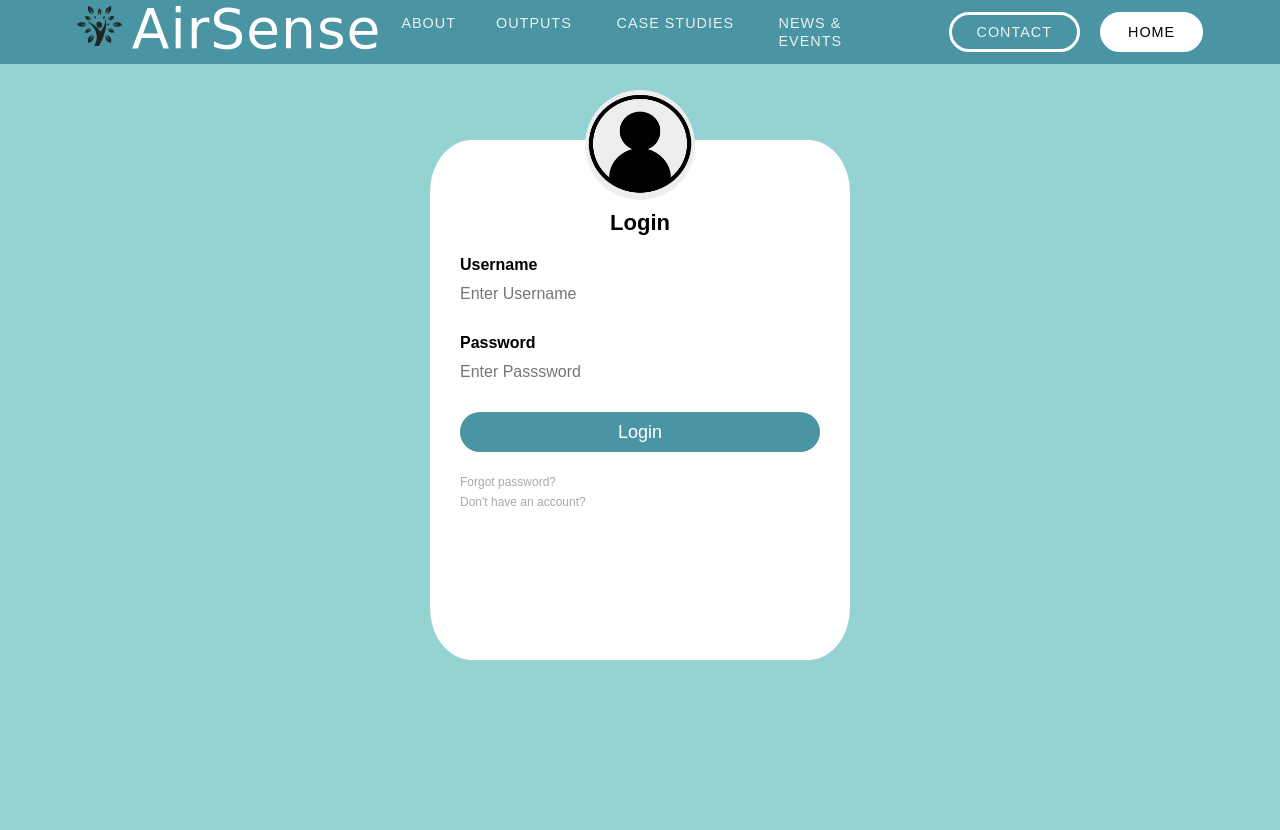
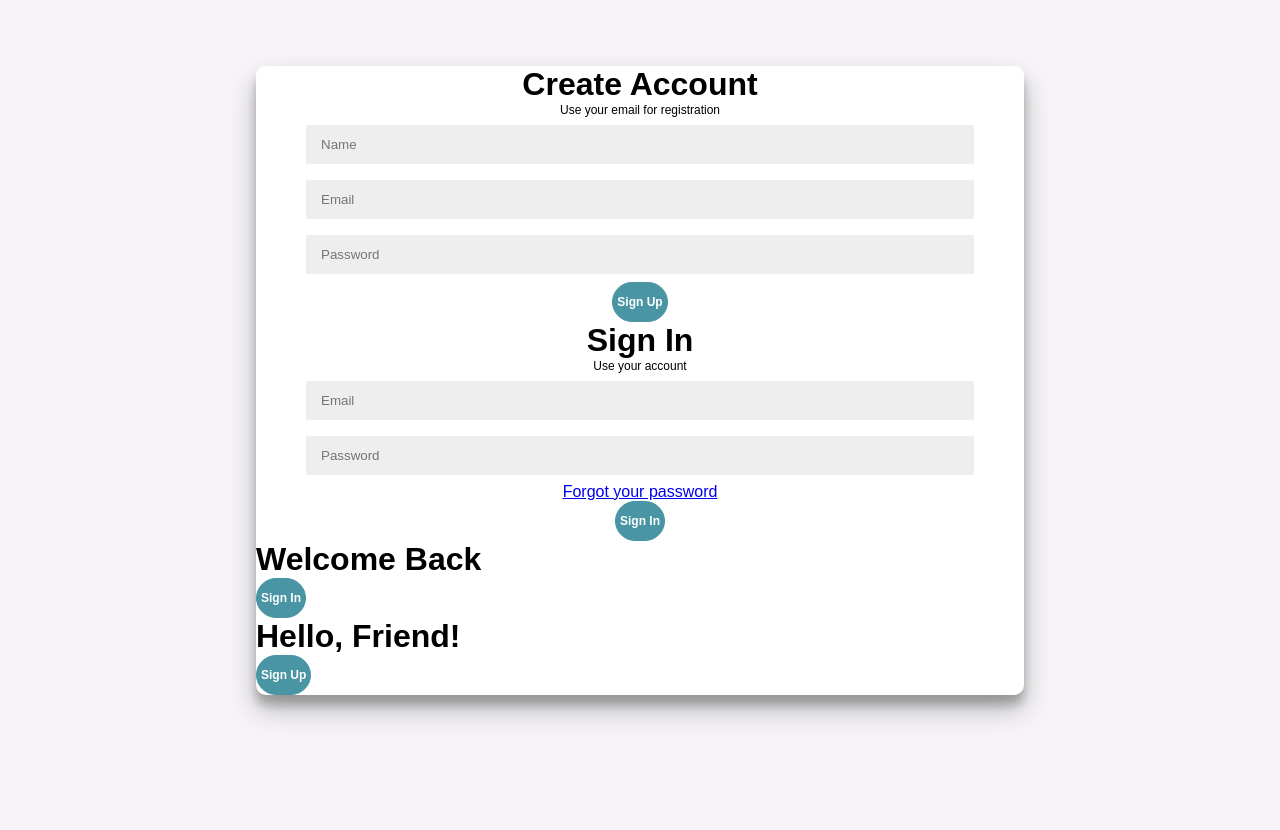
Before and after one commit to oravrp/INT20_21_Gr2, a PHP site: page /Login.html in a window 1280 px wide. Before the commit the page ends 660 px from the top, so only its background shows below. Run offline with PHP 8.4, Linux system fonts and the light colour scheme.

Commit message:
changes to he login/signup forms

```diff
--- a/Login.html
+++ b/Login.html
@@ -1,5 +1,5 @@
 <!DOCTYPE html>
-<html>
+<html lang="en">
     <head>
 <title> Log In </title>
 
@@ -7,52 +7,41 @@
     </head>
    <body>
 
-    <div class="loginbox">
-         <img src="img/avatar.png" class="avatar">
-         <h1> Login</h1>
-         <frorm>
-             <p> Username </p>
-             <input type="text" name="" placeholder="Enter Username">
-             <p> Password</p>
-             <input type="password" name="" placeholder="Enter Passsword">
-             <input type="submit" name="" value="Login">
-             <a href="#">Forgot password?</a><br>
-             <a href="#">Don't have an account?</a>
-         </frorm>
 
+    <div class="container" id="container">
+        <div class="form-container sign-up-container">
+            <form action="#">
+                <H1>Create Account</H1>
+            <span>Use your email for registration </span>
+            <input type="text" placeholder="Name"/>
+            <input type="email" placeholder="Email"/>
+            <input type="password" placeholder="Password"/>
+            <button>Sign Up</button>
+            </form>
+        </div>
+        <div class="form-container sign-in-container">
+            <form action="#">
+                <h1>Sign In</h1>
+                <span> Use your account</span>
+            <input type="email" placeholder="Email"/>
+            <input type="password" placeholder="Password"/>
+            <a href="#">Forgot your password</a>
+            <button>Sign In</button>
+            </form>
+        </div>
+        <div class="overlay-container">
+            <div class="overlay">
+                <div class="overlay-panel overlay-left">
+                    <h1>Welcome Back</h1>
+                <button class="ghost" id="SignIn">Sign In</button >
+                </div>
+                <div class="overlay-panel overlay-right">
+                    <h1>Hello, Friend!</h1>
+                    <Button class="ghost" id="SignUp">Sign Up</Button>
+                </div>
+            </div>
+        </div>
     </div>
-    <header>
-        <a class="logo" href="home.html">
-            <img src="img/logo1.png" style="width: 45px; height: 40px; position: relative; top:6px ;" alt="logo">
-            <span style="font-family: 'East Sea Dokdo', cursive; font-size: 55px; color: white; margin-left: 10px; position: relative; bottom: 3px; letter-spacing: 1px;">
-                AirSense
-            </span>
-        </a>
-    <nav>
-        <ul class="nav__links">
-            <li><a href="#">About</a></li>
-            <div class="dropdown">
-                <li><a href="#">Outputs</a><i class="fa fa-angle-down" aria-hidden="true"></i>
-                    <div class="dropdown-content">
-                        <a href="#">Link 1</a>
-                        <a href="#">Link 2</a>
-                        <a href="#">Link 3</a>
-                    </div>
-                </li>
-            </div>
-            <div class="dropdown">
-                <li><a href="#">Case Studies</a><i class="fa fa-angle-down" aria-hidden="true"></i>
-                    <div class="dropdown-content">
-                        <a href="#">Link 1</a>
-                        <a href="#">Link 2</a>
-                        <a href="#">Link 3</a>
-                    </div>
-                </li>
-            </div>
-            <li><a href="#">News & Events</a></li>
-        </ul>
-    </nav>
-    <a class="cta" href="#">Contact</a>
-    <p class="menu cta">Home</p>
+    <script src="Login.js"></script>
    </body>
 </html>
--- a/css/Login.css
+++ b/css/Login.css
@@ -4,245 +4,61 @@
     box-sizing: border-box;
 }
 body{
-    margin: 0;
-    padding:0;
-    background: #45b1b190;
-    background-size: cover;
-    background-position: center;
-    font-family: sans-serif;
-}
-
-.loginbox{
-    width: 420px;
-    height: 520px;
-    border-radius: 10%;
-    background: #fff;
-    color: #000;
-    top: 50%;
-    left: 50%;
-    position: absolute;
-    transform: translate(-50%,-50%);
-    box-sizing: border-box;
-    padding: 70px 30px;
-}
-
-.avatar{
-    width:110px;
-    height: 110px;
-    border-radius:50%;
-    position: absolute;
-    top:-50px;
-    left : calc(50% - 55px);
-}
-
-h1{
-    margin: 0;
-    padding: 0 0 20px;
-    text-align: center;
-    font-size: 22px;
-}
-
-.loginbox p{
-    margin: 0;
-    padding: 0;
-    font-weight: bold;
-}
-
-.loginbox input{
-    width: 100%;
-    margin-bottom: 20px;
-}
-
-.loginbox input[type="text"], input[type="password"]{
-    border: none;
-    border-bottom: 1px solid #fff;
-    background: transparent;
-    outline: none;
-    height: 40px;
-    color: #000;
-    font-size: 16px;
-}
-
-.loginbox input[type="submit"]{
-    border: none;
-    outline: none;
-    height: 40px;
-    background:#4995A3;
-    color: #fff;
-    font-size: 18px;
-    border-radius: 20px;
-}
-
-.loginbox input[type="submit"]:hover{
-    cursor: pointer;
-    background: lightskyblue;
-    color: #fff;
-}
-
-.loginbox a{
-    text-decoration: none;
-    font-size: 12px;
-    line-height: 20px;
-    color:darkgrey;
-}
-
-.loginbox a:hover{
-    color:darkcyan;
-}
-
-header {
+    font-family:'Montserrat',sans-serif ;
+    background: #f6f4f7;
     display: flex;
-    justify-content: flex-end;
+    flex-direction: column;
+    justify-content: center;
     align-items: center;
-    padding: 0px 6%;
-    transition: 0.8s;
-    position: fixed;
-    left: 0;
-    background-color: #4995A3;
-    width: 100%;
-    z-index: 2;
+    height: 100vh;
+    margin: -20px 0 50px;
 }
 
 
-/* Header Sticky Style----while scrolling-----------*/
-
-header.sticky {
-    padding: 0 6%;
-    background-color: #F5F5F5;
+h1 {
+    font-weight: bold;
+    margin: 0;
+}
+span {
+    font-size: 12px;
 }
 
-header.sticky {
-    padding: 0 6%;
-    background-color: #F5F5F5;
+.container {
+    background: #fff;
+    border-radius: 10px;
+    box-shadow: 0 14px 28px rgba(0, 0, 0, 0.25), 0 10px 10px rgba(0, 0, 0, 0.22);
+    position: relative;
+    overflow: hidden;
+    width: 768px;
+    max-width: 100%;
+    min-height: 480px;
 }
 
-header.sticky span {
-    color: #5f5353!important;
+.form-container form {
+    background: #fff;
+    display: flex;
+    flex-direction: column;
+    padding: 0 50px;
+    height: 100%;
+    justify-content: center;
+    align-items: center;
+    text-align: center;
 }
 
-header.sticky .cta {
-    border: 3px solid #5d5b5b;
-    color: #595c65;
+.form-container input {
+    background: #eee;
+    border: none;
+    padding: 12px 15px;
+    margin: 8px 0;
+    width:100%;
 }
 
-header.sticky .menu {
-    background-color: #75c1ce;
+button {
+    border-radius: 20px;
+    border: 1px solid #4995A3;
+    background: #4995A3;
+    color: #fff;
+    font-size: 12px;
+    font-weight: bold;
+    padding: 12px 4px ;
 }
-
-header.sticky .nav__links a {
-    color: #595c65;
-}
-
-header.sticky li .fa {
-    color: black;
-}
-
-
-
-.logo {
-    margin-right: auto;
-    text-decoration: none;
-    display: flex;
-    flex-direction: row;
-}
-
-.nav__links {
-    list-style: none;
-    display: flex;
-}
-
-.nav__links a,
-.cta,
-.overlay__content a {
-    color: #edf0f1;
-    text-decoration: none;
-    text-transform: uppercase;
-    font-family: "Montserrat", sans-serif;
-    font-size: 0.9em;
-    font-weight: 500;
-    letter-spacing: 1px;
-    text-transform: uppercase;
-}
-
-.nav__links li {
-    padding: 0px 20px;
-}
-
-.nav__links li a {
-    transition: all 0.3s ease 0s;
-}
-
-.nav__links li a:hover {
-    color: #3e4142;
-}
-
-.cta {
-    margin-left: 20px;
-    padding: 9px 25px;
-    border: 3px solid white;
-    border-radius: 50px;
-    cursor: pointer;
-    transition: all 0.3s ease 0s;
-}
-
-.menu {
-    background-color: white;
-    color: black;
-}
-
-.cta:hover {
-    background-color: rgba(0, 136, 169, 0.8);
-    color: #3e4142;
-    transform: translateY(-3px);
-    box-shadow: 0 1rem 2rem rgba(0, 0, 0, 0.2);
-}
-
-
-/* DropDown Menu */
-
-.dropdown {
-    float: left;
-    overflow: hidden;
-}
-
-.dropdown .dropbtn {
-    font-size: 16px;
-    border: none;
-    outline: none;
-    color: white;
-    padding: 14px 16px;
-    background-color: inherit;
-    font-family: inherit;
-    margin: 0;
-}
-
-.dropdown-content {
-    display: none;
-    position: absolute;
-    background-color: #f9f9f9;
-    min-width: 160px;
-    box-shadow: 0px 8px 16px 0px rgba(0, 0, 0, 0.2);
-    z-index: 1;
-}
-
-.dropdown-content a {
-    float: none;
-    color: #4995A3;
-    padding: 12px 16px;
-    text-decoration: none;
-    display: block;
-    text-align: left;
-}
-
-.dropdown-content a:hover {
-    background-color: #ddd;
-}
-
-.dropdown:hover .dropdown-content {
-    display: block;
-}
-
-li .fa {
-    color: white;
-    padding-left: 6px;
-}
```
